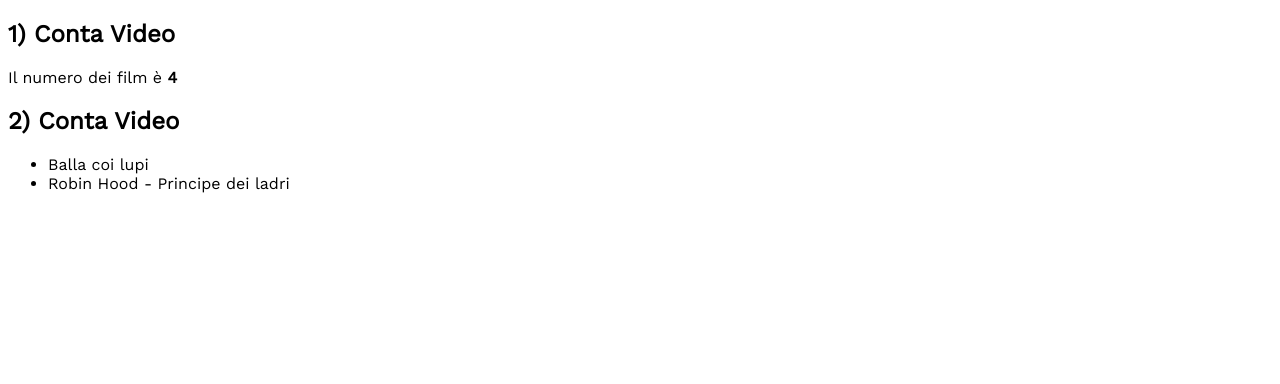
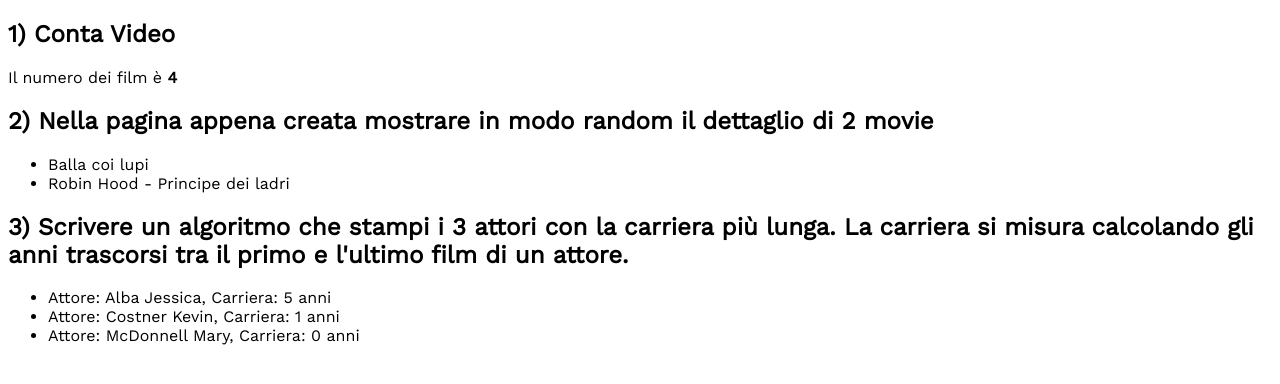
Before and after one commit to perrymarco/testmovie, a PHP site: page /conta_video.php in a window 1280 px wide. Shown: the top 384 px of the page. Run offline with PHP 8.4, Linux system fonts and the light colour scheme; data comes from the database, SQL or seed files in the repository.

Commit message:
Scrivere un algoritmo che stampi i 3 attori con la carriera più lunga. La carriera si misura calcolando gli anni trascorsi tra il primo e l\'ultimo film di un attore

```diff
--- a/conta_video.php
+++ b/conta_video.php
@@ -38,7 +38,7 @@
             echo 'Il numero dei film è <b>' .  $movieCount . '</b><br>';
 
 
-            echo '<h2>2) Conta Video</h2>';
+            echo '<h2>2) Nella pagina appena creata mostrare in modo random il dettaglio di 2 movie</h2>';
 
             $randomMoviesQuery = $conn->prepare("SELECT * FROM movies ORDER BY RAND() LIMIT 2");
             $randomMoviesQuery->execute();
@@ -50,6 +50,27 @@
             echo '</ul>';
 
 
+            echo '<h2>3) Scrivere un algoritmo che stampi i 3 attori con la carriera più lunga. La carriera si misura calcolando gli anni trascorsi tra il primo e l\'ultimo film di un attore.</h2>';
+
+
+            $query = "SELECT actors.id, actors.lastname, actors.firstname,
+            (SELECT MIN(year) FROM movies WHERE id IN (SELECT movie_id FROM movie_actor WHERE actor_id = actors.id)) AS moviefirstyear,
+            (SELECT MAX(year) FROM movies WHERE id IN (SELECT movie_id FROM movie_actor WHERE actor_id = actors.id)) AS movielastyear
+            FROM actors
+            ORDER BY (movielastyear - moviefirstyear) DESC
+            LIMIT 3";
+
+            $result = $conn->query($query);
+            $actors = $result->fetchAll(\PDO::FETCH_ASSOC);
+
+            echo '<ul>';
+            foreach ($actors as $actor) {
+                $actorname = $actor['lastname'].' '. $actor['firstname'];
+                $countyears = $actor['movielastyear'] - $actor['moviefirstyear'];
+                echo "<li>Attore: ".$actorname.", Carriera: ".$countyears." anni</li>";
+            }
+            echo '</ul>';
+
 
         ?>
 
```
